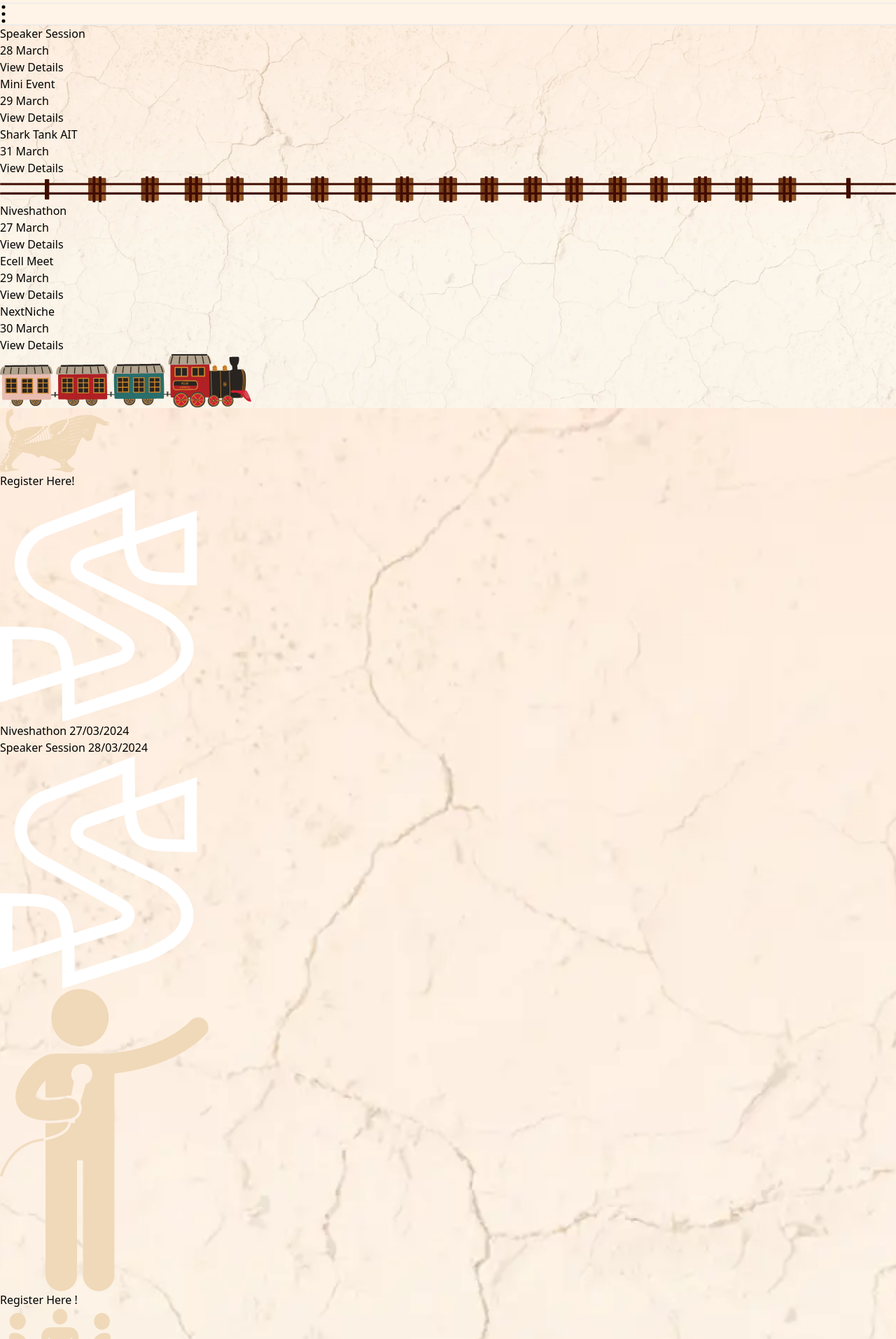
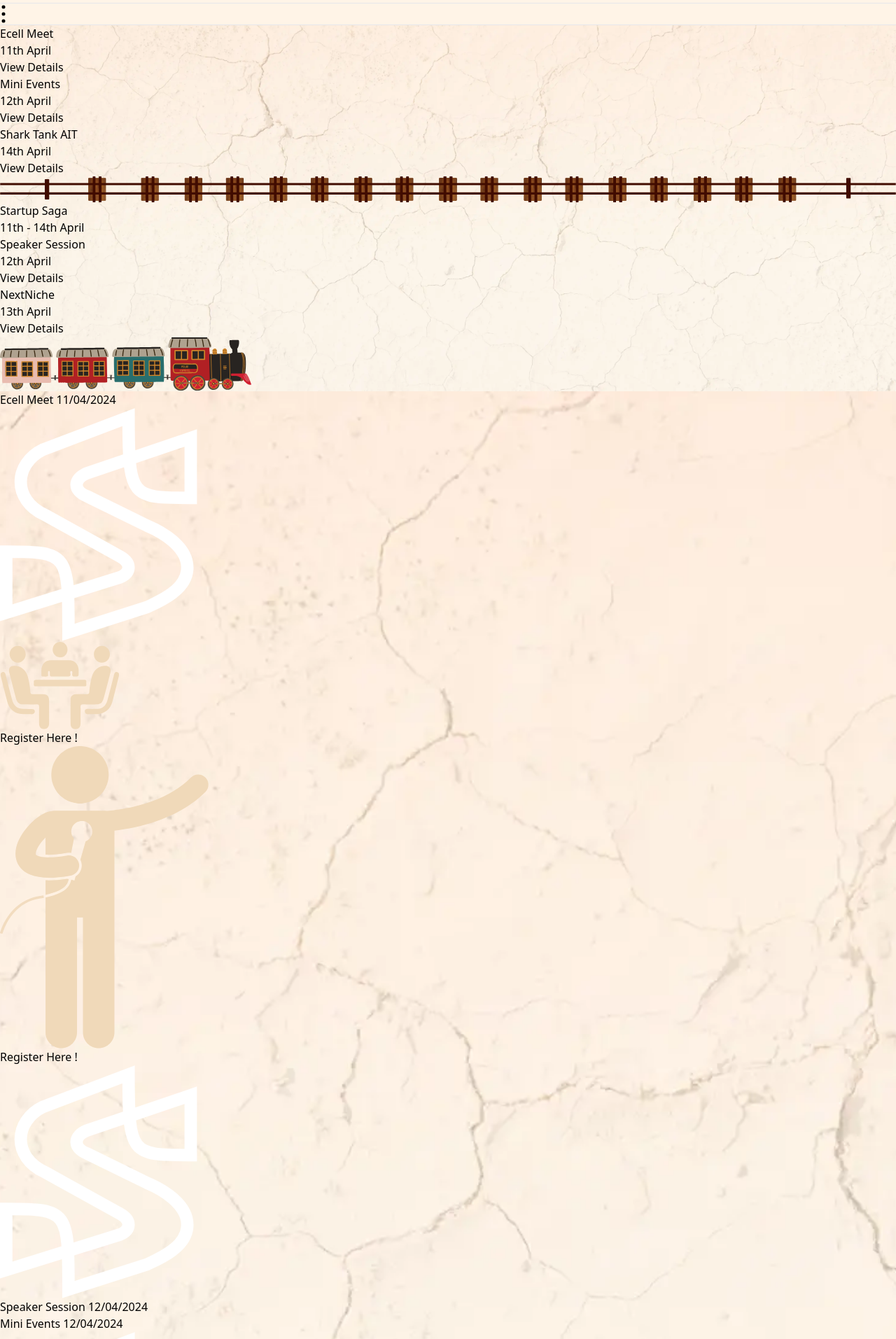
Before and after one commit to I-E-Cell/StartupSaga3.0, a React (Vite) app: page / in a window 1280 px wide. Shown: the part 5427-7340 px from the top of the page at 70% size. Built offline with nearby package versions, Linux system fonts and the light colour scheme; a web font is replaced by a local one.

Commit message:
changed dates

```diff
--- a/src/Components/Countdown.jsx
+++ b/src/Components/Countdown.jsx
@@ -25,7 +25,7 @@ function Countdown() {
         size={clocksize}
         titlePosition="bottom"
         endAt={new Date(
-         "2024-03-27"
+         "2024-04-14"
         ).toUTCString()}
         monthTitle="MONTHS"
         dayTitle="DAYS"
--- a/src/Components/Eventpn.jsx
+++ b/src/Components/Eventpn.jsx
@@ -34,14 +34,13 @@ const Eventpn = () => {
 
           <div class="block w-1 bg-[#410C00] absolute h-full left-1/2 transform -translate-x-1/2"></div>
 
-
           <motion.div initial={{ y: -50, opacity: 0 }} whileInView={{ y: 0, opacity: 1 }} transition={{ duration: 0.5 }} class="mt-6  mb-12">
             <div class="flex flex-row items-center">
-              <div class="flex justify-start  mx-auto items-center">
-                <div onClick={() => displaymodal('Niveshathon')} class="w-[8.5em] h-[8.5em] ">
-                  <div class="p-4 border-[1px] gap-5  text-[#F0D6B8]  flex flex-col justify-center items-center border-[#210D00] bg-[#9E4D16] w-[8.5em] h-[8.5em] rounded shadow">
-                    <img className='w-[70%] ' src={nivesh} alt="" />
-                    <h1 className=' whitespace-nowrap'>Register Here!</h1>
+              <div class="flex justify-end  mx-auto items-center">
+                <div class="w-[8.5em]">
+                  <div class=" w-[8.5em] h-[8.5em] flex items-center justify-center rounded pl-4 ">
+                    Ecell Meet
+                    11/04/2024
                   </div>
                 </div>
               </div>
@@ -50,37 +49,10 @@ const Eventpn = () => {
 
                 </img>
               </div>
-              <div class="flex justify-end  mx-auto items-center">
-                <div class="w-[8.5em]">
-                  <div class=" w-[8.5em] h-[8.5em] flex items-center justify-center rounded pl-4 ">
-                    Niveshathon
-                    27/03/2024
-                  </div>
-                </div>
-              </div>
-            </div>
-          </motion.div>
-
-
-          <motion.div initial={{ y: -50, opacity: 0 }} whileInView={{ y: 0, opacity: 1 }} transition={{ duration: 0.5 }} class="mt-6  mb-12">
-            <div class="flex flex-row items-center">
               <div class="flex justify-start  mx-auto items-center">
-                <div class="w-[8.5em] h-[8.5em]">
-                  <div class=" w-[8.5em] h-[8.5em] flex items-center justify-center rounded ">
-                    Speaker Session
-                    28/03/2024
-                  </div>
-                </div>
-              </div>
-              <div class="rounded-full bg-[#E89553] border-white border-4 w-8 h-8 absolute left-1/2 translate-y-0 transform -translate-x-1/2 flex items-center justify-center">
-                <img src={ss} class="h-5 w-5 text-white">
-
-                </img>
-              </div>
-              <div class="flex justify-end  mx-auto items-center">
-                <div class="w-[8.5em]">
-                  <div onClick={() => displaymodal('Speaker Session')} class="p-4 w-[8.5em] h-[8.5em] border-[1px] gap-5  text-[#F0D6B8] flex flex-col justify-center items-center border-[#210D00] bg-[#9E4D16] rounded shadow">
-                    <img className='w-[40%] ' src={speaker} alt="" />
+                <div onClick={() => displaymodal('Ecell Meet')} class="w-[8.5em] h-[8.5em]">
+                  <div class="p-4 border-[1px]  flex flex-col justify-center items-center gap-5  text-[#F0D6B8] border-[#210D00] bg-[#9E4D16] w-[8.5em] h-[8.5em] rounded shadow">
+                    <img className='w-[60%] ' src={meet} alt="" />
                     <h1 className=' whitespace-nowrap'>Register Here !</h1>
 
                   </div>
@@ -91,12 +63,13 @@ const Eventpn = () => {
 
 
 
+
           <motion.div initial={{ y: -50, opacity: 0 }} whileInView={{ y: 0, opacity: 1 }} transition={{ duration: 0.5 }} class="mt-6  mb-12">
             <div class="flex flex-row items-center">
-              <div class="flex justify-start  mx-auto items-center">
-                <div onClick={() => displaymodal('Ecell Meet')} class="w-[8.5em] h-[8.5em]">
-                  <div class="p-4 border-[1px]  flex flex-col justify-center items-center gap-5  text-[#F0D6B8] border-[#210D00] bg-[#9E4D16] w-[8.5em] h-[8.5em] rounded shadow">
-                    <img className='w-[60%] ' src={meet} alt="" />
+              <div class="flex justify-end  mx-auto items-center">
+                <div class="w-[8.5em]">
+                  <div onClick={() => displaymodal('Speaker Session')} class="p-4 w-[8.5em] h-[8.5em] border-[1px] gap-5  text-[#F0D6B8] flex flex-col justify-center items-center border-[#210D00] bg-[#9E4D16] rounded shadow">
+                    <img className='w-[40%] ' src={speaker} alt="" />
                     <h1 className=' whitespace-nowrap'>Register Here !</h1>
 
                   </div>
@@ -107,16 +80,19 @@ const Eventpn = () => {
 
                 </img>
               </div>
-              <div class="flex justify-end  mx-auto items-center">
-                <div class="w-[8.5em]">
-                  <div class=" w-[8.5em] h-[8.5em] flex items-center justify-center rounded pl-4 ">
-                    Ecell Meet
-                    29/03/2024
+              <div class="flex justify-start  mx-auto items-center">
+                <div class="w-[8.5em] h-[8.5em]">
+                  <div class=" w-[8.5em] h-[8.5em] flex items-center justify-center rounded ">
+                    Speaker Session
+                    12/04/2024
                   </div>
                 </div>
               </div>
             </div>
           </motion.div>
+
+
+
 
           <motion.div initial={{ y: -50, opacity: 0 }} whileInView={{ y: 0, opacity: 1 }} transition={{ duration: 0.5 }} class="mt-6  mb-12">
             <div class="flex flex-row items-center">
@@ -124,7 +100,7 @@ const Eventpn = () => {
                 <div class="w-[8.5em] h-[8.5em]">
                   <div class=" w-[8.5em] h-[8.5em] flex items-center justify-center rounded ">
                     Mini Events
-                    29/03/2024
+                    12/04/2024
                   </div>
                 </div>
               </div>
@@ -166,7 +142,7 @@ const Eventpn = () => {
                 <div class="w-[8.5em]">
                   <div class=" w-[8.5em] h-[8.5em] flex items-center justify-center rounded pl-4 ">
                     NextNiche
-                    30/03/2024
+                    13/04/2024
                   </div>
                 </div>
               </div>
@@ -179,7 +155,7 @@ const Eventpn = () => {
                 <div class="w-[8.5em] h-[8.5em]">
                   <div class=" w-[8.5em] h-[8.5em] flex items-center justify-center rounded ">
                     Shark Tank AIT
-                    31/03/2024
+                    14/04/2024
                   </div>
                 </div>
               </div>
@@ -192,7 +168,7 @@ const Eventpn = () => {
                 <div class="w-[8.5em]">
                   <div onClick={() => displaymodal('Shark Tank AIT')} class="p-4 w-[8.5em] h-[8.5em] border-[1px] border-[#210D00] bg-[#9E4D16] gap-5  text-[#F0D6B8]  flex flex-col justify-center items-center rounded shadow">
                     <img className='w-[45%] ' src={sharktank} alt="" />
-                    <h1  className=' whitespace-nowrap text-semibold'>Register Here !</h1>
+                    <h1 className=' whitespace-nowrap text-semibold'>Register Here !</h1>
 
                   </div>
                 </div>
--- a/src/Components/Events.jsx
+++ b/src/Components/Events.jsx
@@ -10,7 +10,7 @@ import { GoDotFill } from "react-icons/go";
 
 import sharktank from '../assets/sharktank.svg'
 import mixpanel from 'mixpanel-browser';
-mixpanel.init('92a875811535e823719809b9e6df97ea', {debug: true, track_pageview: true, persistence: 'localStorage'});
+mixpanel.init('92a875811535e823719809b9e6df97ea', { debug: true, track_pageview: true, persistence: 'localStorage' });
 
 const Events = () => {
   const [trainPosition, setTrainPosition] = useState({
@@ -56,15 +56,15 @@ const Events = () => {
 
             </div>
             <div
-              onClick={() => displaymodal("Speaker Session")}
+              onClick={() => displaymodal("Ecell Meet")}
               onMouseEnter={() => moveTrain({ top: "-1.25em", left: "11%" })}
               className="w-[7.5em]  pl-7 relative flex flex-col  items-center  border-dashed  border-l-[3px] h-[9em] gap-1  text-[#F0D6B8]  border-[#210D00] "
             >
               <div className='absolute w-3 h-3 rounded-full -top-1 -left-[7px] bg-black' ></div>
-              <h1 className='text-[1.1em] whitespace-nowrap text-[#210D00] font-bold'>Speaker Session</h1>
-              <h1 className='text-[0.9em] whitespace-nowrap text-[#210D00] font-semibold'>28 March</h1>
+              <h1 className='text-[1.1em] whitespace-nowrap text-[#210D00] font-bold'>Ecell Meet</h1>
+              <h1 className='text-[0.9em] whitespace-nowrap text-[#210D00] font-semibold'>11th April</h1>
 
-              <button onClick={()=>mixpanel.track('SpeakerSession button Clicked')} className='font-semibold whitespace-nowrap px-3 py-[2px] rounded-lg border-[2px] bg-[#9E4D16] border-[#210D00]'>View Details</button>
+              <button onClick={() => mixpanel.track('SpeakerSession button Clicked')} className='font-semibold whitespace-nowrap px-3 py-[2px] rounded-lg border-[2px] bg-[#9E4D16] border-[#210D00]'>View Details</button>
             </div>
             <div className=" w-[7.5em] rounded-lg  text-center flex flex-col gap-5">
 
@@ -76,10 +76,10 @@ const Events = () => {
             >
               <div className='absolute w-3 h-3 rounded-full -top-1 -left-[7px] bg-black' ></div>
 
-              <h1 className='text-[1.1em] whitespace-nowrap text-[#210D00] font-bold'>Mini Event</h1>
-              <h1 className='text-[0.9em] whitespace-nowrap text-[#210D00] font-semibold'>29 March</h1>
+              <h1 className='text-[1.1em] whitespace-nowrap text-[#210D00] font-bold'>Mini Events</h1>
+              <h1 className='text-[0.9em] whitespace-nowrap text-[#210D00] font-semibold'>12th April</h1>
 
-              <button onClick={()=>mixpanel.track('MiniEvent button Clicked')} className='font-semibold whitespace-nowrap px-3 py-[2px] rounded-lg border-[2px] bg-[#9E4D16] border-[#210D00]'>View Details</button>
+              <button onClick={() => mixpanel.track('MiniEvent button Clicked')} className='font-semibold whitespace-nowrap px-3 py-[2px] rounded-lg border-[2px] bg-[#9E4D16] border-[#210D00]'>View Details</button>
             </div>
             <div className=" w-[7.5em] rounded-lg  text-center flex flex-col gap-5">
 
@@ -92,40 +92,40 @@ const Events = () => {
               <div className='absolute w-3 h-3 rounded-full -top-1 -left-[7px] bg-black' ></div>
 
               <h1 className='text-[1.1em] whitespace-nowrap text-[#210D00] font-bold'>Shark Tank AIT</h1>
-              <h1 className='text-[0.9em] whitespace-nowrap text-[#210D00] font-semibold'>31 March</h1>
+              <h1 className='text-[0.9em] whitespace-nowrap text-[#210D00] font-semibold'>14th April</h1>
 
-              <button onClick={()=>mixpanel.track('Sharktank button Clicked')} className='font-semibold whitespace-nowrap px-3 py-[2px] rounded-lg border-[2px] bg-[#9E4D16] border-[#210D00]'>View Details</button>
+              <button onClick={() => mixpanel.track('Sharktank button Clicked')} className='font-semibold whitespace-nowrap px-3 py-[2px] rounded-lg border-[2px] bg-[#9E4D16] border-[#210D00]'>View Details</button>
             </div>
           </div>
           <img className="" src={tracks} alt="" />
           <div className=" w-full flex justify-evenly">
             <div
-              onClick={() => displaymodal("Niveshathon")}
+              // onClick={() => displaymodal("Niveshathon")}
               onMouseEnter={() => moveTrain({ top: "-1.25em", left: "-6%" })}
               className="w-[7.5em]  pl-7 relative flex flex-col  items-center  justify-end border-dashed  border-l-[3px] h-[9em] gap-1  text-[#F0D6B8]  border-[#210D00]"
             >
               <div className='absolute w-3 h-3 rounded-full -bottom-1 -left-[7px] bg-black' ></div>
 
 
-              <h1 className='text-[1.1em] whitespace-nowrap text-[#210D00] font-bold'>Niveshathon</h1>
-              <h1 className='text-[0.9em] whitespace-nowrap text-[#210D00] font-semibold'>27 March</h1>
+              <h1 className='text-[1.1em] whitespace-nowrap text-[#210D00] font-bold'>Startup Saga</h1>
+              <h1 className=' rounded-md text-[0.9em] whitespace-nowrap text-[#210D00] font-semibold'>11th - 14th April</h1>
 
-              <button onClick={()=>mixpanel.track('Niveshathon button Clicked')} className='font-semibold whitespace-nowrap  px-3 py-[2px] rounded-lg border-[2px] bg-[#9E4D16] border-[#210D00]'>View Details</button>
+              {/* <button onClick={() => mixpanel.track('Niveshathon button Clicked')} className='font-semibold whitespace-nowrap  px-3 py-[2px] rounded-lg border-[2px] bg-[#9E4D16] border-[#210D00]'>View Details</button> */}
             </div>
             <div className=" w-[7.5em] rounded-lg  text-center flex flex-col gap-5">
 
             </div>
             <div
-              onClick={() => displaymodal("Ecell Meet")}
+              onClick={() => displaymodal("Speaker Session")}
               onMouseEnter={() => moveTrain({ top: "-1.25em", left: "26%" })}
               className="w-[7.5em]  pl-7 relative flex flex-col  items-center justify-end   border-dashed  border-l-[3px] h-[9em] gap-1  text-[#F0D6B8]  border-[#210D00]"
             >
               <div className='absolute w-3 h-3 rounded-full -bottom-1 -left-[7px] bg-black' ></div>
 
-              <h1 className='text-[1.1em] whitespace-nowrap text-[#210D00] font-bold'>Ecell Meet</h1>
-              <h1 className='text-[0.9em] whitespace-nowrap text-[#210D00] font-semibold'>29 March</h1>
+              <h1 className='text-[1.1em] whitespace-nowrap text-[#210D00] font-bold'>Speaker Session</h1>
+              <h1 className='text-[0.9em] whitespace-nowrap text-[#210D00] font-semibold'>12th April</h1>
 
-              <button onClick={()=>mixpanel.track('Ecell Meet button Clicked')} className='font-semibold whitespace-nowrap  px-3 py-[2px] rounded-lg border-[2px] bg-[#9E4D16] border-[#210D00]'>View Details</button>
+              <button onClick={() => mixpanel.track('Ecell Meet button Clicked')} className='font-semibold whitespace-nowrap  px-3 py-[2px] rounded-lg border-[2px] bg-[#9E4D16] border-[#210D00]'>View Details</button>
             </div>
             <div className=" w-[7.5em] rounded-lg  text-center flex flex-col gap-5">
 
@@ -138,9 +138,9 @@ const Events = () => {
               <div className='absolute w-3 h-3 rounded-full -bottom-1 -left-[7px] bg-black' ></div>
 
               <h1 className='text-[1.1em] whitespace-nowrap text-[#210D00] font-bold'>NextNiche</h1>
-              <h1 className='text-[0.9em] whitespace-nowrap text-[#210D00] font-semibold'>30 March</h1>
+              <h1 className='text-[0.9em] whitespace-nowrap text-[#210D00] font-semibold'>13th April</h1>
 
-              <button onClick={()=>mixpanel.track('NextNiche button Clicked')} className='font-semibold whitespace-nowrap  px-3 py-[2px] rounded-lg border-[2px] bg-[#9E4D16] border-[#210D00]'>View Details</button>
+              <button onClick={() => mixpanel.track('NextNiche button Clicked')} className='font-semibold whitespace-nowrap  px-3 py-[2px] rounded-lg border-[2px] bg-[#9E4D16] border-[#210D00]'>View Details</button>
             </div>
             <div className=" w-[7.5em] rounded-lg  text-center flex flex-col gap-5">
 
```
Also changed, not shown: src/Components/Modal.jsx (+5 -5 lines).
